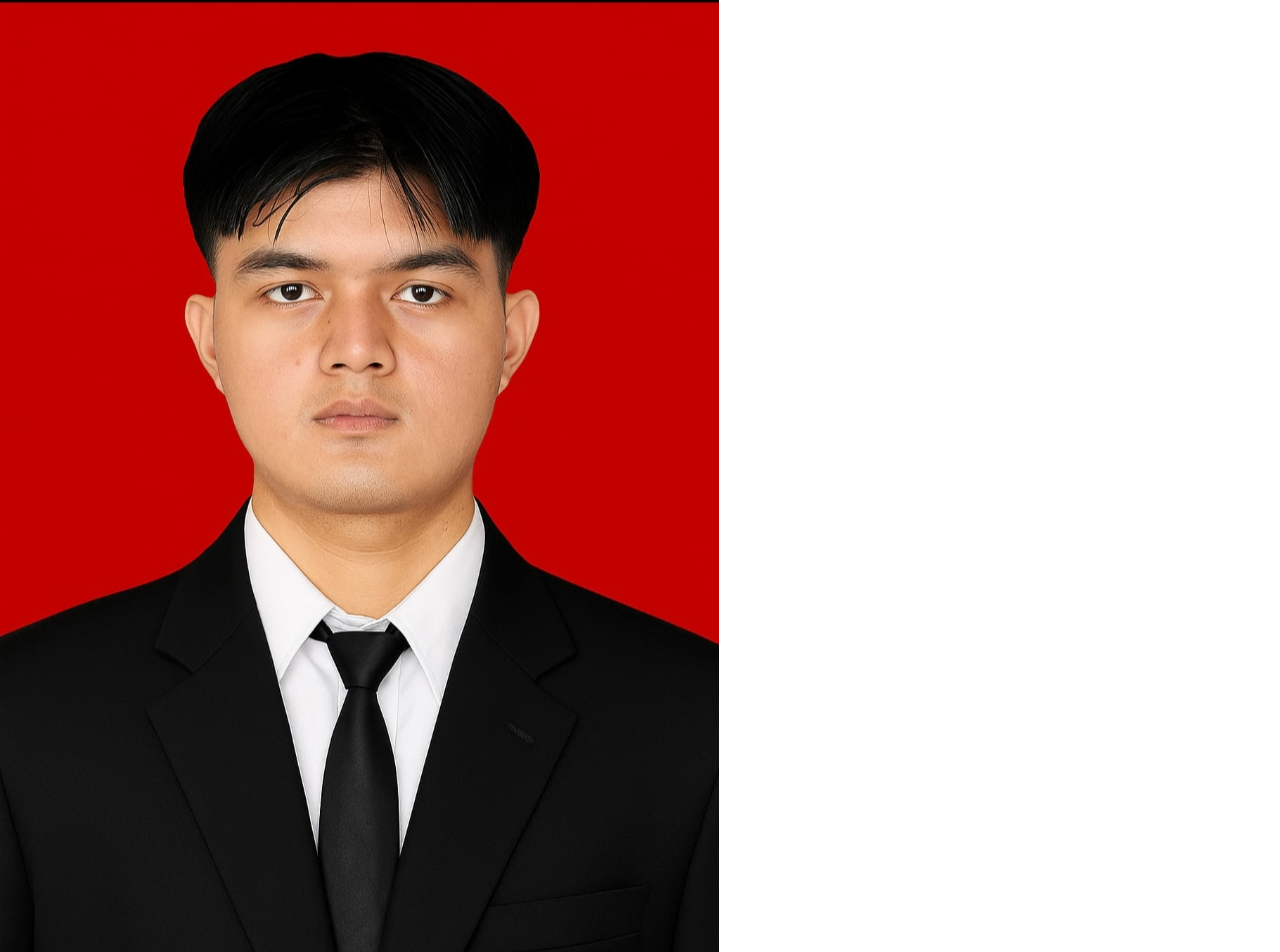
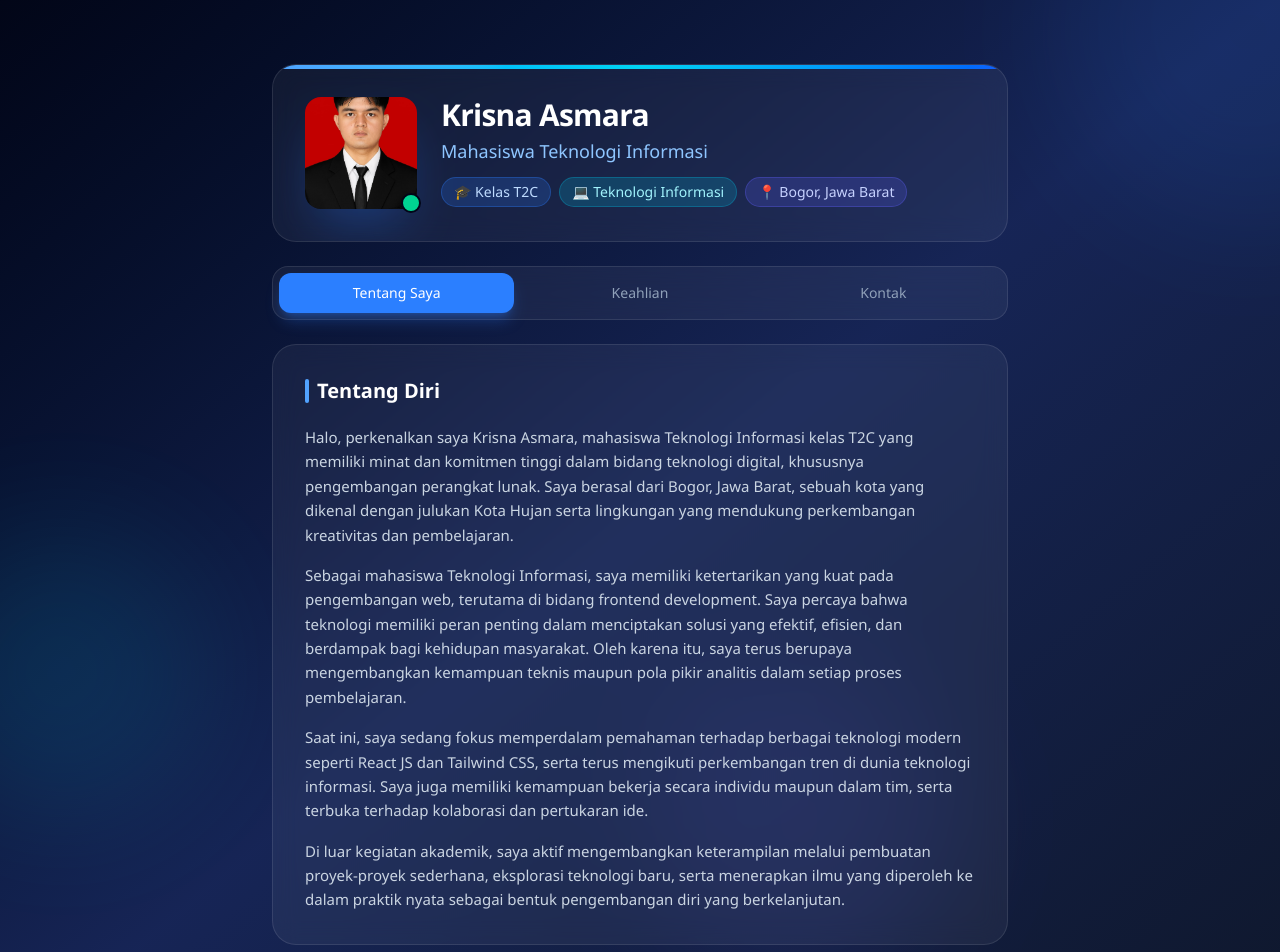
Before and after one commit to MPashaAlFalaqi/profile-app, a React (Vite) app: page /krisna-asmara in a window 1280 px wide. Shown: the top 952 px of the page. Built offline with nearby package versions, Linux system fonts and the light colour scheme.

Commit message:
final profil krisna

```diff
--- a/package.json
+++ b/package.json
@@ -10,6 +10,7 @@
     "preview": "vite preview"
   },
   "dependencies": {
+    "@tailwindcss/vite": "^4.2.2",
     "react": "^19.2.4",
     "react-dom": "^19.2.4",
     "react-router-dom": "^7.13.2"
--- a/src/krisna-asmara.jsx
+++ b/src/krisna-asmara.jsx
@@ -6,18 +6,18 @@ const profile = {
   class: "T2C",
   major: "Teknologi Informasi",
   domicile: "Bogor, Jawa Barat",
-  about: `Halo! Nama saya, Krisna Asmara, mahasiswa Teknologi Informasi kelas T2C yang memiliki semangat besar dalam dunia teknologi dan pengembangan perangkat lunak. Saya lahir dan besar di Kota Kediri, Jawa Timur — kota yang dikenal dengan tahu takwa dan semangat warga yang ramah.
+  about: `Halo, perkenalkan saya Krisna Asmara, mahasiswa Teknologi Informasi kelas T2C yang memiliki minat dan komitmen tinggi dalam bidang teknologi digital, khususnya pengembangan perangkat lunak. Saya berasal dari Bogor, Jawa Barat, sebuah kota yang dikenal dengan julukan Kota Hujan serta lingkungan yang mendukung perkembangan kreativitas dan pembelajaran.
 
-Sebagai mahasiswa TI, saya memiliki ketertarikan mendalam pada pengembangan web, khususnya di bidang frontend development. Saya percaya bahwa teknologi bukan sekadar alat, melainkan jembatan yang menghubungkan manusia dengan solusi nyata dalam kehidupan sehari-hari.
+Sebagai mahasiswa Teknologi Informasi, saya memiliki ketertarikan yang kuat pada pengembangan web, terutama di bidang frontend development. Saya percaya bahwa teknologi memiliki peran penting dalam menciptakan solusi yang efektif, efisien, dan berdampak bagi kehidupan masyarakat. Oleh karena itu, saya terus berupaya mengembangkan kemampuan teknis maupun pola pikir analitis dalam setiap proses pembelajaran.
 
-Saat ini saya sedang aktif belajar React JS, Tailwind CSS, dan berbagai teknologi web modern. Saya juga senang berkolaborasi dalam tim, berbagi pengetahuan, dan terus berkembang bersama rekan-rekan satu jurusan.
+Saat ini, saya sedang fokus memperdalam pemahaman terhadap berbagai teknologi modern seperti React JS dan Tailwind CSS, serta terus mengikuti perkembangan tren di dunia teknologi informasi. Saya juga memiliki kemampuan bekerja secara individu maupun dalam tim, serta terbuka terhadap kolaborasi dan pertukaran ide.
 
-Di luar perkuliahan, saya menikmati eksplorasi proyek-proyek kecil yang bermanfaat, mengikuti perkembangan dunia tech terkini, dan mencari cara-cara baru untuk mengaplikasikan ilmu yang didapat di bangku kuliah ke dunia nyata.`,
+Di luar kegiatan akademik, saya aktif mengembangkan keterampilan melalui pembuatan proyek-proyek sederhana, eksplorasi teknologi baru, serta menerapkan ilmu yang diperoleh ke dalam praktik nyata sebagai bentuk pengembangan diri yang berkelanjutan.`,
   skills: ["React JS", "Tailwind CSS", "JavaScript", "HTML & CSS", "Git & GitHub"],
   social: {
-    github: "github.com/pasha-alfalaqi",
-    linkedin: "linkedin.com/in/pasha-alfalaqi",
-    email: "pasha@example.com",
+    github: "github.com/asmrkrisna-cyber",
+    linkedin: "linkedin.com/in/Krisna Asmara",
+    email: "asmrkrisna@gmail.com",
   },
 };
 
```
Also changed, not shown: 1 other file (tests, documents, lock files or other folders).
